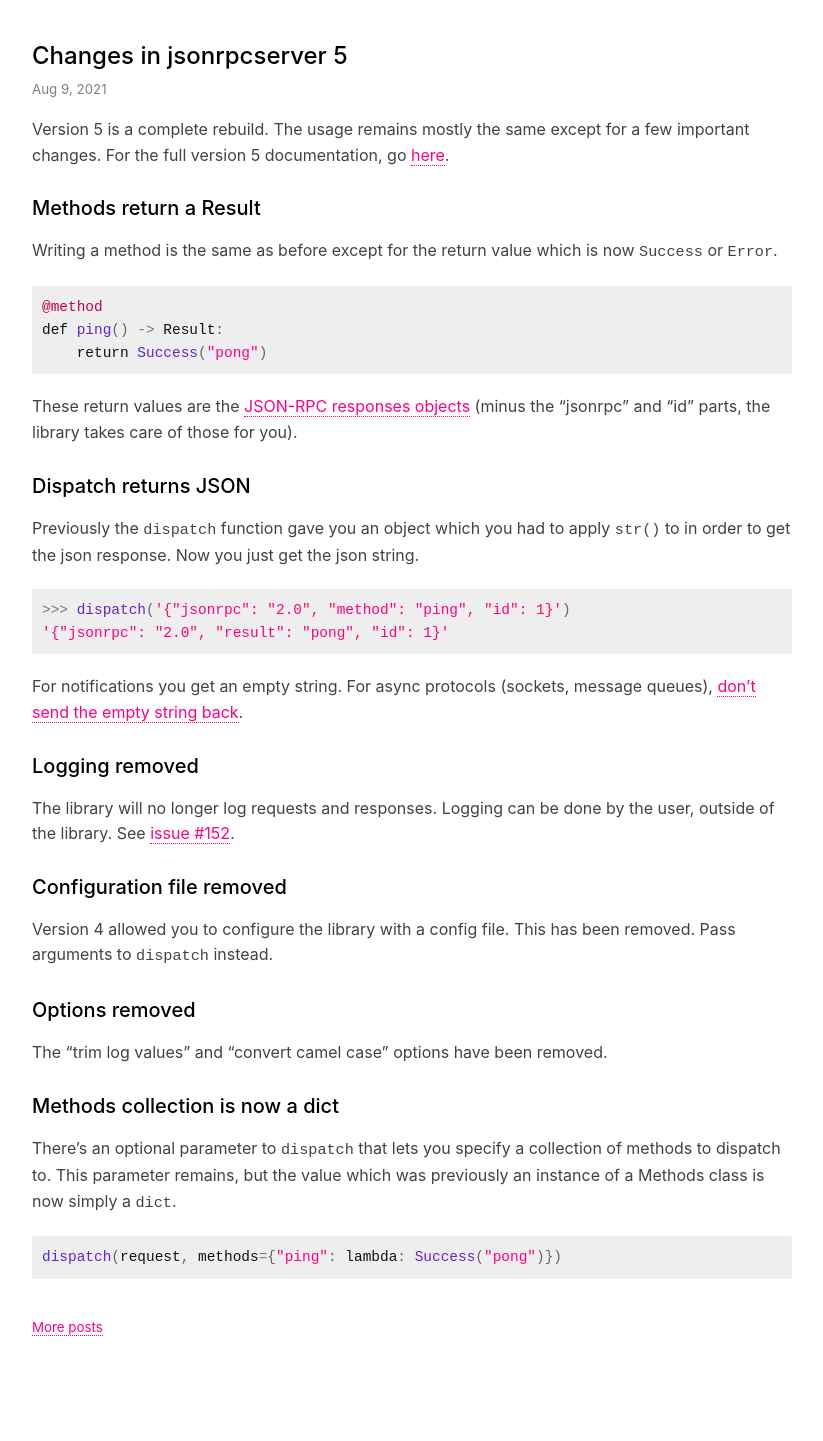
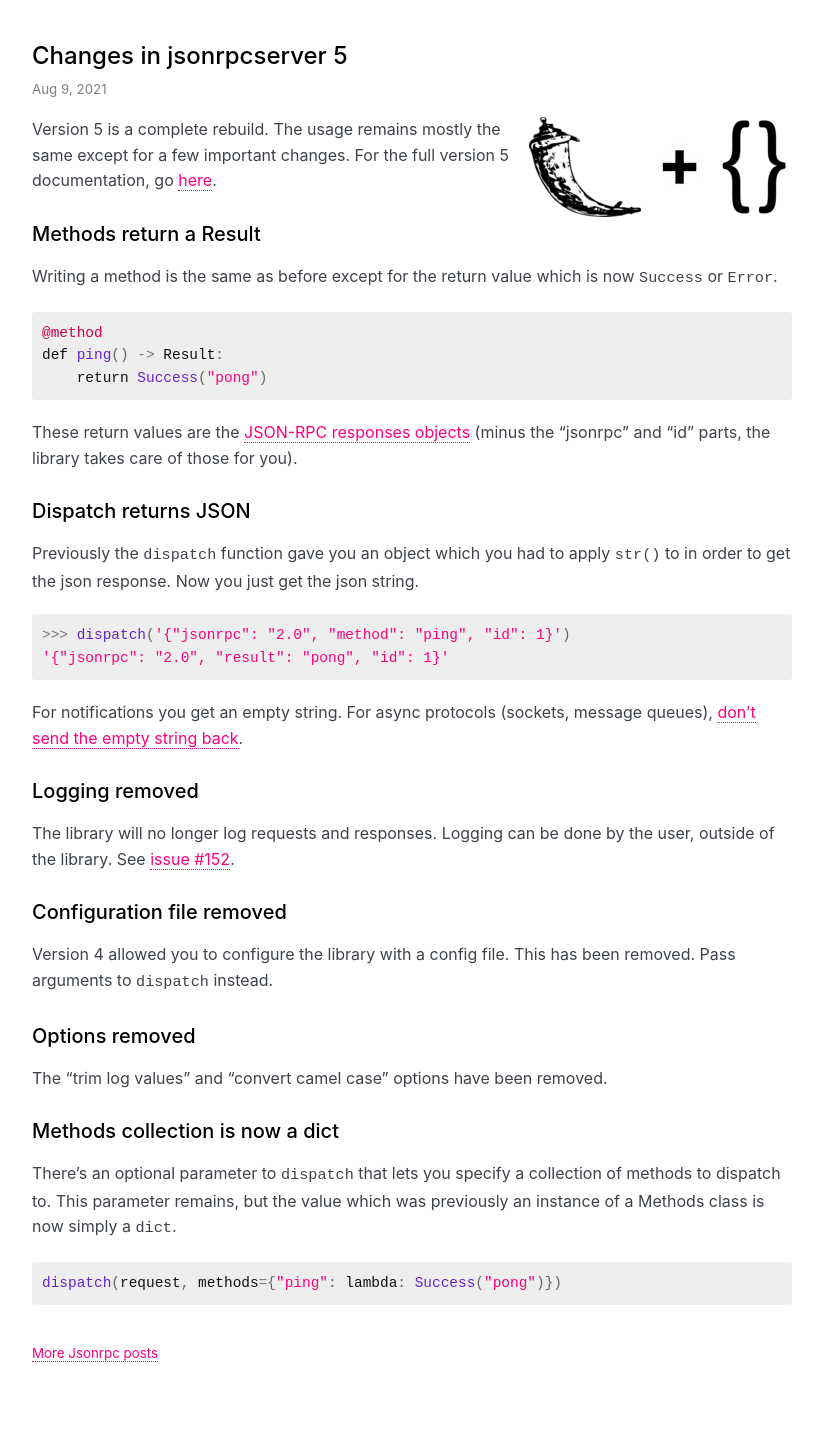
Before and after one commit to explodinglabs/explodinglabs.github.io, a Jekyll site: the page built from _posts/jsonrpc/2021-08-09-jsonrpcserver-5-changes.markdown, in a window 1280 px wide. Shown: the whole page, without its empty margins (228-1051 px from the left). Built offline with Jekyll 4.4.1, drawn with Linux system fonts in a browser that asks for light colours; some web fonts are replaced; before the commit the page ends 1415 px from its top, so only the background shows below that.

Commit message:
Update 2021-08-09-jsonrpcserver-5-changes.markdown

```diff
--- a/_posts/jsonrpc/2021-08-09-jsonrpcserver-5-changes.markdown
+++ b/_posts/jsonrpc/2021-08-09-jsonrpcserver-5-changes.markdown
@@ -1,8 +1,15 @@
 ---
 layout: post
+category: jsonrpc
 title: Changes in jsonrpcserver 5
 permalink: /jsonrpcserver-5-changes
 ---
+<div class="wide-logos" markdown="1">
+![flask](/assets/flask.png)
+![plus](/assets/plus.png)
+![json](/assets/json.png)
+</div>
+
 Version 5 is a complete rebuild. The usage remains mostly the same except for a
 few important changes. For the full version 5 documentation, go
 [here](https://www.jsonrpcserver.com/en/latest/).
```
